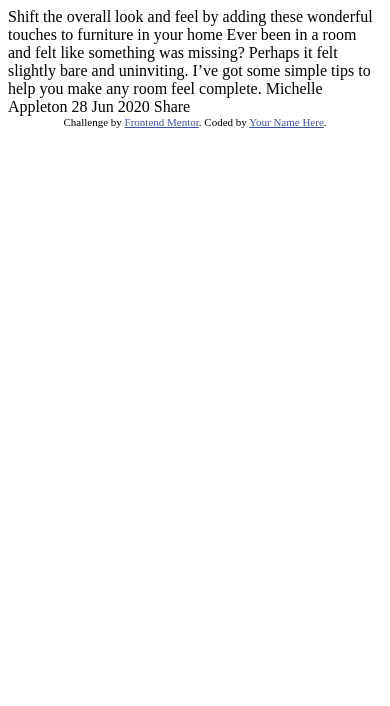
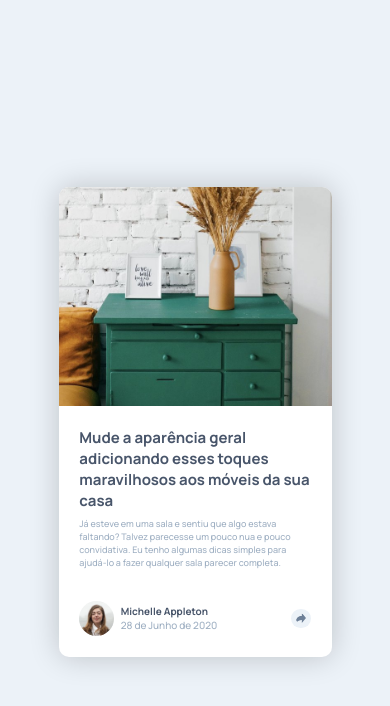
Before and after one commit to alexfrocha/article-preview, a plain HTML site: page index.html in a window 390 px wide. Drawn offline with Linux system fonts and the light colour scheme.

Commit message:
Final Project

```diff
--- /dev/null
+++ b/assets/css/style.css
@@ -0,0 +1,189 @@
+@import url('https://fonts.googleapis.com/css2?family=Manrope:wght@500;700&display=swap');
+
+* {
+    margin: 0;
+    padding: 0;
+    font-family: var(--common-ff);
+}
+
+:root {
+    --very-grayish-dark-blue-color: hsl(217, 19%, 35%);
+    --desaturated-dark-blue-color: hsl(214, 17%, 51%);
+    --grayish-blue-color: hsl(212, 23%, 69%);
+    --light-grayish-blue-color: hsl(210, 46%, 95%);
+    --common-ff: 'Manrope', sans-serif;
+}
+
+body {
+    background-color: var(--light-grayish-blue-color);
+}
+
+.article-card {
+    display: grid;
+    grid-template-columns: 20% 20% 20% 20% 20%;
+    grid-template-rows: 50% 50%;
+    background-color: white;
+    position: absolute;
+    height: 200px;
+    width: 630px;
+    border-radius: 10px;
+    top: 50%;
+    left: 50%;
+    transform: translate(-50%, -50%);
+    box-shadow: 0 0 30px rgba(0, 0, 0, .2);
+}
+
+.article-content {
+    padding: 1.3rem;
+    grid-column: 3 / 7;
+    grid-row: 1 / 1;
+}
+
+.article-title {
+    font-size: 15px;
+    color: var(--very-grayish-dark-blue-color);
+}
+
+.article-text {
+    color: var(--grayish-blue-color);
+    font-size: 9px;
+    margin-top: .4rem;
+}
+
+.article-user-image {
+    width: 35px;
+    height: 35px;
+    border-radius: 50%;
+}
+
+.article-user-info {
+    display: flex;
+    align-items: center;
+}
+
+.article-user-name, .article-user-date {
+    display: block;
+    margin-left: .4rem;
+}
+
+.article-user-name {
+    font-weight: 700;
+    color: var(--very-grayish-dark-blue-color);
+    font-size: 10px;
+}
+
+.article-user-date {
+    font-size: 10px;
+    color: var(--grayish-blue-color);
+}
+
+.article-image {
+    border-top-left-radius: 10px;
+    border-bottom-left-radius: 10px;
+    height: 100%;
+    background-position: center;
+    grid-column: 1 / 2;
+    grid-row: 1 / 3 ;
+}
+
+.article-user-content {
+    display: flex;
+    justify-content: space-between;
+    margin-top: 2rem;
+    align-items: center;
+    position: relative;
+}
+
+.article-share {
+    height: 10px;
+    width: 10px;
+    padding: .3rem;
+    border-radius: 50%;
+    background-color: var(--light-grayish-blue-color);
+    transition: .2s;
+}
+
+.none {
+    display: none;
+}
+
+.article-share-modal {
+    border-radius: 5px;
+    background-color: var(--very-grayish-dark-blue-color);
+    position: absolute;
+    left: 58%;
+    bottom: 110%;
+    box-shadow: 0 0 10px rgba(0, 0, 0, .3);
+    transition: .5s;
+}
+
+.article-share-content {
+    display: flex;
+    align-items: center;
+    padding: .5rem 2rem;
+}
+
+.article-share-text {
+    text-transform: uppercase;
+    font-size: 10px;
+    letter-spacing: 3px;
+    color: var(--grayish-blue-color);
+}
+
+.article-icon-list {
+    margin-left: .8rem;
+    display: flex;
+    list-style: none;
+    align-items: center;
+}
+
+.article-item {
+    margin-right: 1rem;
+}
+
+.article-item:hover {
+    cursor: pointer;
+}
+
+.article-item:last-child {
+    margin-right: 0;
+}
+
+.article-share:hover {
+    cursor: pointer;
+    background-color: var(--very-grayish-dark-blue-color);
+}
+
+@media screen and (max-width: 768px) {
+    .article-card {
+        display: flex;
+        flex-direction: column;
+        height: auto;
+        width: 70%;
+        position: static;
+        top: 0;
+        left: 0;
+        transform: none;
+
+    }
+    .article-image {
+        border-bottom-left-radius: 0;
+        border-top-right-radius: 10px;
+    }
+    .article-share-modal {
+        left: 0;
+        bottom: 100%;
+        width: 100%;
+    }
+    .article-share-content {
+        padding: .6rem 0;
+        justify-content: center;
+    }
+
+    body {
+        display: flex;
+        align-items: center;
+        height: 100vh;
+        justify-content: center;
+    }
+}
--- /dev/null
+++ b/assets/js/app.js
@@ -0,0 +1,13 @@
+let modal = document.querySelector('.article-share-modal');
+let shareButton = document.querySelector('.article-share');
+
+
+
+function verificarClique() {
+    document.addEventListener('click', (e) => {
+        if(e.target == shareButton) modal.classList.remove('none')
+        if(e.target != shareButton) modal.classList.add('none')
+    })
+}
+
+verificarClique()
--- a/index.html
+++ b/index.html
@@ -3,34 +3,41 @@
 <head>
   <meta charset="UTF-8">
   <meta name="viewport" content="width=device-width, initial-scale=1.0"> <!-- displays site properly based on user's device -->
-
+  <link rel="stylesheet" href="./assets/css/style.css">
   <link rel="icon" type="image/png" sizes="32x32" href="./images/favicon-32x32.png">
 
-  <title>Frontend Mentor | Article preview component</title>
+  <title>Article Preview</title>
 
-  <!-- Feel free to remove these styles or customise in your own stylesheet 👍 -->
-  <style>
-    .attribution { font-size: 11px; text-align: center; }
-    .attribution a { color: hsl(228, 45%, 44%); }
-  </style>
 </head>
 <body>
 
-  Shift the overall look and feel by adding these wonderful
-  touches to furniture in your home
-
-  Ever been in a room and felt like something was missing? Perhaps
-  it felt slightly bare and uninviting. I’ve got some simple tips
-  to help you make any room feel complete.
-
-  Michelle Appleton
-  28 Jun 2020
-
-  Share
-
-  <div class="attribution">
-    Challenge by <a href="https://www.frontendmentor.io?ref=challenge" target="_blank">Frontend Mentor</a>.
-    Coded by <a href="#">Your Name Here</a>.
+  <div class="article-card">
+    <img src="./images/drawers.jpg" alt="" class="article-image">
+    <div class="article-content">
+      <h3 class="article-title">Mude a aparência geral adicionando esses toques maravilhosos aos móveis da sua casa</h3>
+      <p class="article-text">Já esteve em uma sala e sentiu que algo estava faltando? Talvez parecesse um pouco nua e pouco convidativa. Eu tenho algumas dicas simples para ajudá-lo a fazer qualquer sala parecer completa.</p>
+      <div class="article-user-content">
+        <div class="article-user-info">
+          <img src="./images/avatar-michelle.jpg" alt="" class="article-user-image">
+          <div class="article-user-text">
+            <span class="article-user-name">Michelle Appleton</span>
+            <span class="article-user-date">28 de Junho de 2020</span>
+          </div>
+        </div>
+        <div class="article-share-modal none">
+          <div class="article-share-content">
+            <span class="article-share-text">Compartir</span>
+            <ul class="article-icon-list">
+              <li class="article-item"><img src="./images/icon-facebook.svg" class="article-icon" alt=""></li>
+              <li class="article-item"><img src="./images/icon-twitter.svg" class="article-icon" alt=""></li>
+              <li class="article-item"><img src="./images/icon-pinterest.svg" class="article-icon" alt=""></li>
+            </ul>
+          </div>
+        </div>
+        <img src="./images/icon-share.svg" alt="" class="article-share">
+      </div>
+    </div>
   </div>
+  <script src="./assets/js/app.js"></script>
 </body>
 </html>
```
Also changed, not shown: 1 other file.
